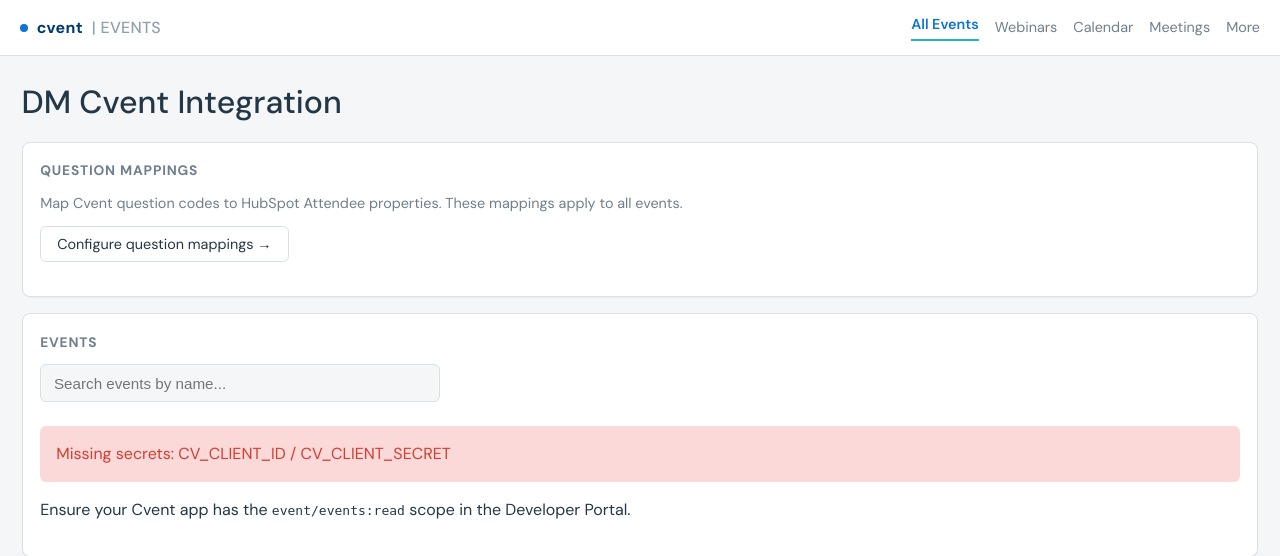
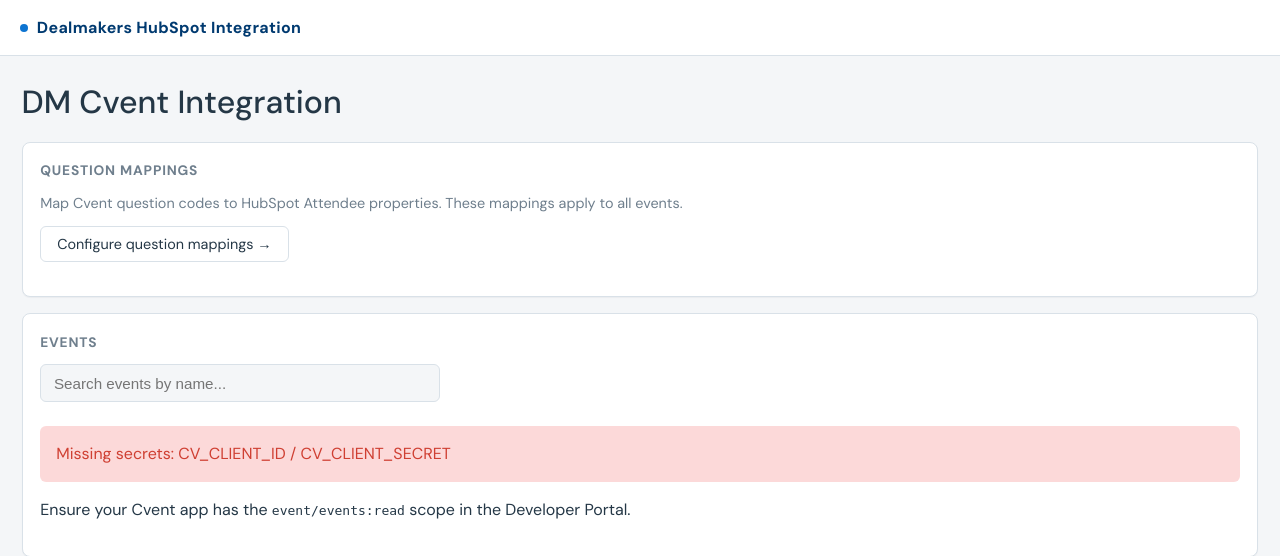
Before and after one commit to adamdprice/DM-CVENT, a Flask app: page / in a window 1280 px wide. Shown: the top 556 px of the page. Run offline with Flask 3, Linux system fonts and the light colour scheme; data that the repository does not hold is empty; some libraries are stand-ins or nearby versions.

Commit message:
Simplify top bar branding for Dealmakers integration.
Remove right-side nav items and keep a single left-aligned brand title reading Dealmakers HubSpot Integration.

Made-with: Cursor

```diff
--- a/templates/events.html
+++ b/templates/events.html
@@ -176,14 +176,7 @@
 <body>
   <div class="app-shell">
   <header class="topbar">
-    <div class="brand"><span class="brand-dot"></span>cvent <span style="color:#8ea0b0;font-weight:500;">| EVENTS</span></div>
-    <nav class="top-nav">
-      <span class="active">All Events</span>
-      <span>Webinars</span>
-      <span>Calendar</span>
-      <span>Meetings</span>
-      <span>More</span>
-    </nav>
+    <div class="brand"><span class="brand-dot"></span>Dealmakers HubSpot Integration</div>
   </header>
   <div class="container">
     <h1>DM Cvent Integration</h1>
```
